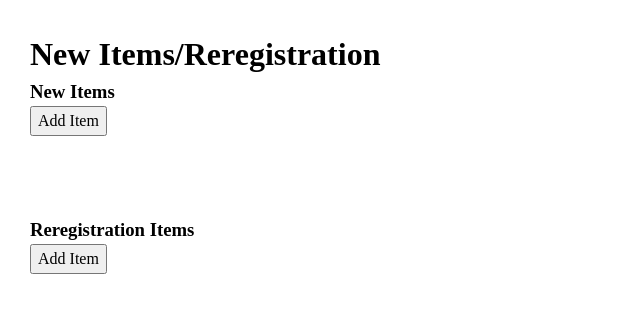
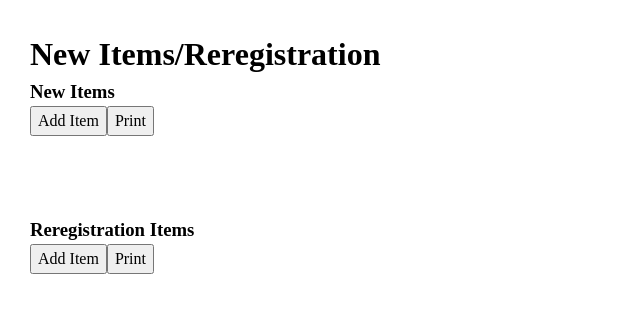
Before and after one commit to jsok59/new-items-rereg, a React (Vite) app: page / in a window 1280 px wide. Shown: the top 312 px of the page, without its empty margins (0-640 px from the left). Built offline with nearby package versions, Linux system fonts and the light colour scheme.

Commit message:
start localStorage feature

```diff
--- a/package.json
+++ b/package.json
@@ -10,6 +10,7 @@
     "preview": "vite preview"
   },
   "dependencies": {
+    "html2pdf.js": "^0.10.3",
     "jsbarcode": "^3.11.6",
     "react": "^19.1.0",
     "react-dom": "^19.1.0"
--- a/src/components/NewItems.jsx
+++ b/src/components/NewItems.jsx
@@ -6,7 +6,17 @@ import NewItemModal from "./NewItemModal.jsx";
 
 export default function NewItems() {
   const { itemData, barcodeData, loading, error } = useDataContext();
-	const { items, item, setItem, isOpen, openModal, closeModal, addItem, removeItem, editItem } = useItemManagement();
+  const {
+    items,
+    item,
+    setItem,
+    isOpen,
+    openModal,
+    closeModal,
+    addItem,
+    removeItem,
+    editItem,
+  } = useItemManagement();
 
   // Handle loading and error states
   if (loading) return <div>Loading data...</div>;
@@ -17,6 +27,7 @@ export default function NewItems() {
       <div>
         <h3>New Items</h3>
         <button onClick={openModal}>Add Item</button>
+        <button>Print</button>
       </div>
       {isOpen === true && (
         <NewItemModal
@@ -33,7 +44,9 @@ export default function NewItems() {
         {items.map((item) => (
           <li key={item.id} className="item-container" id={item.id}>
             <Item key={item.id} item={item} editItem={editItem}></Item>
-						<button onClick={(e) => removeItem(e.target.parentElement.id)}>Delete</button>
+            <button onClick={(e) => removeItem(e.target.parentElement.id)}>
+              Delete
+            </button>
           </li>
         ))}
       </ul>
--- a/src/components/ReregistrationItems.jsx
+++ b/src/components/ReregistrationItems.jsx
@@ -6,7 +6,17 @@ import ReregistrationModal from "./ReregistrationModal.jsx";
 
 export default function ReregistrationItems() {
   const { itemData, barcodeData, loading, error } = useDataContext();
-	const { items, item, setItem, isOpen, openModal, closeModal, addItem, removeItem, editItem } = useItemManagement();
+  const {
+    items,
+    item,
+    setItem,
+    isOpen,
+    openModal,
+    closeModal,
+    addItem,
+    removeItem,
+    editItem,
+  } = useItemManagement();
 
   // Handle loading and error states
   if (loading) return <div>Loading data...</div>;
@@ -17,6 +27,7 @@ export default function ReregistrationItems() {
       <div>
         <h3>Reregistration Items</h3>
         <button onClick={openModal}>Add Item</button>
+        <button>Print</button>
       </div>
       {isOpen === true && (
         <ReregistrationModal
@@ -33,7 +44,9 @@ export default function ReregistrationItems() {
         {items.map((item) => (
           <li key={item.id} className="item-container" id={item.id}>
             <Item key={item.id} item={item} editItem={editItem}></Item>
-						<button onClick={(e) => removeItem(e.target.parentElement.id)}>Delete</button>
+            <button onClick={(e) => removeItem(e.target.parentElement.id)}>
+              Delete
+            </button>
           </li>
         ))}
       </ul>
```
Also changed, not shown: 1 other file (tests, documents, lock files or other folders). Lines whose indentation alone changed are shown as unchanged.
